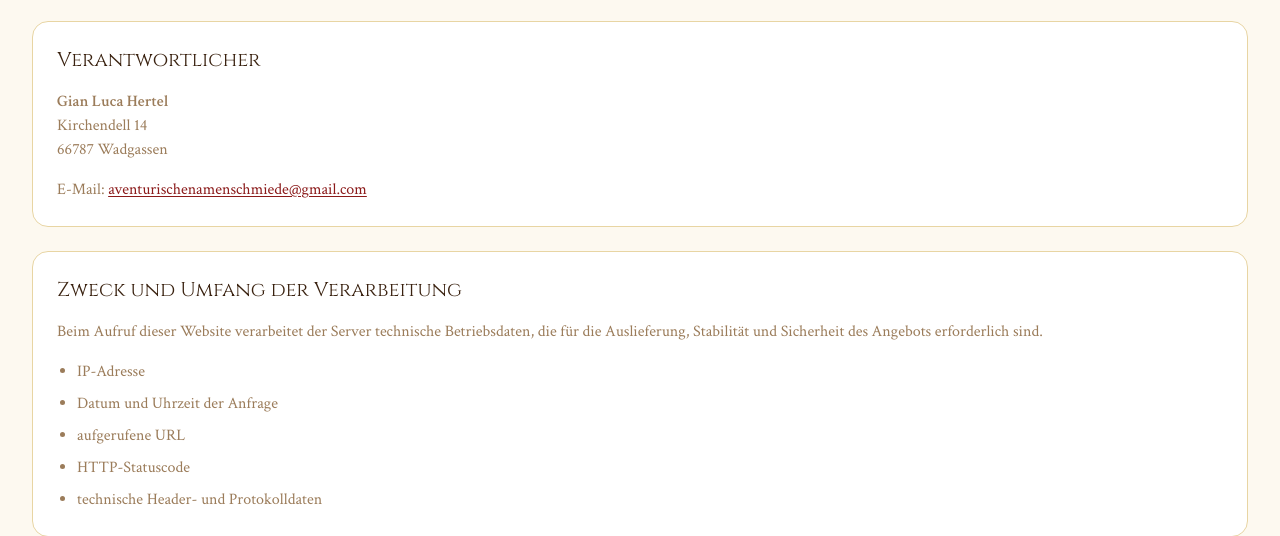
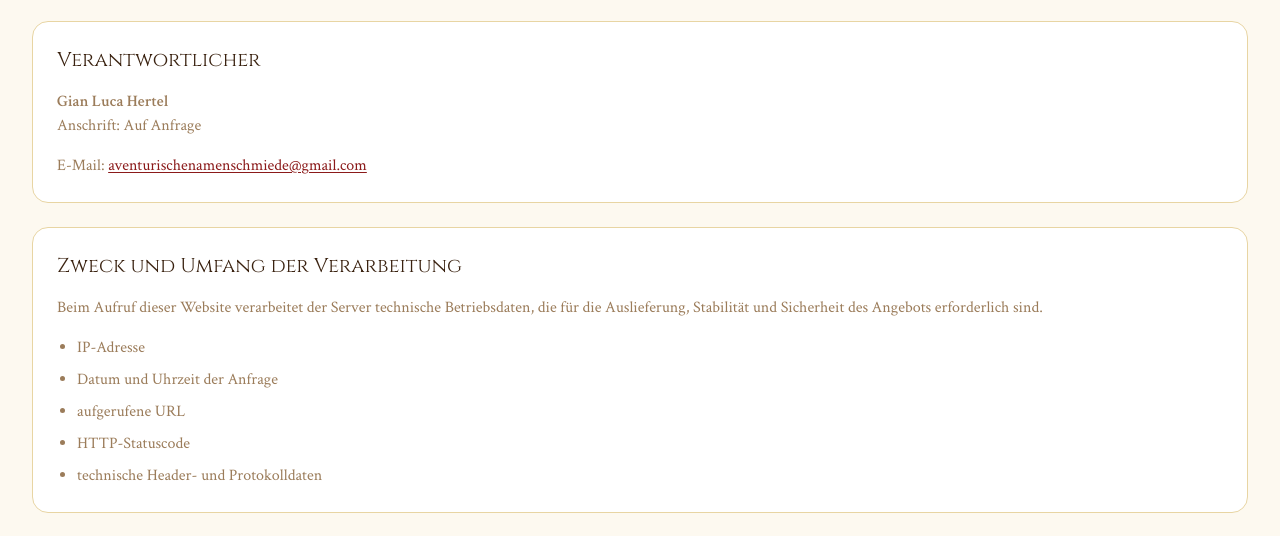
Before and after one commit to cmdhertel/Aventurische-Namensschmiede, a Python web app: template web/templates/datenschutz.html in a window 1280 px wide. Shown: the part 144-680 px from the top of the page. Run offline with Jinja, Linux system fonts and the light colour scheme; the template is opened without the code that fills it, so the values that code supplies are empty; style sheets or scripts are compiled from the project's sources; some libraries are stand-ins or nearby versions.

Commit message:
web: redact legal street address

```diff
--- a/web/templates/datenschutz.html
+++ b/web/templates/datenschutz.html
@@ -14,8 +14,7 @@
     <h2 class="font-display text-xl" style="color: var(--color-text);">Verantwortlicher</h2>
     <p style="color: var(--color-text-muted);">
       <strong>Gian Luca Hertel</strong><br />
-      Kirchendell 14<br />
-      66787 Wadgassen
+      Anschrift: Auf Anfrage
     </p>
     <p style="color: var(--color-text-muted);">
       E-Mail:
```
